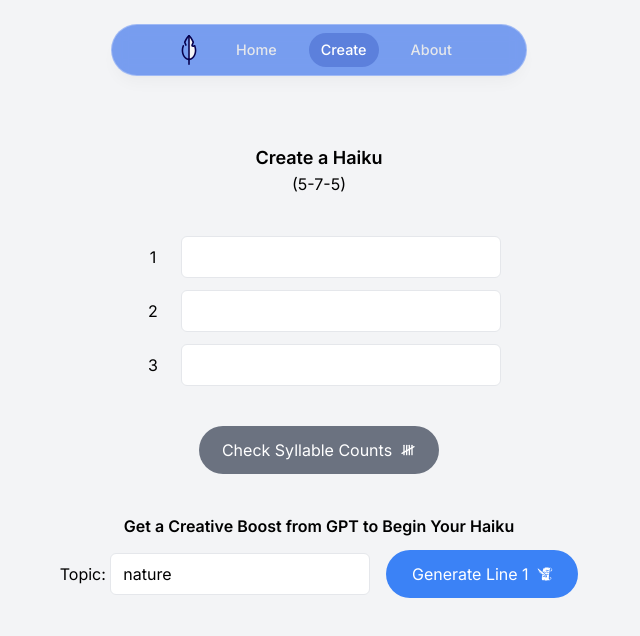
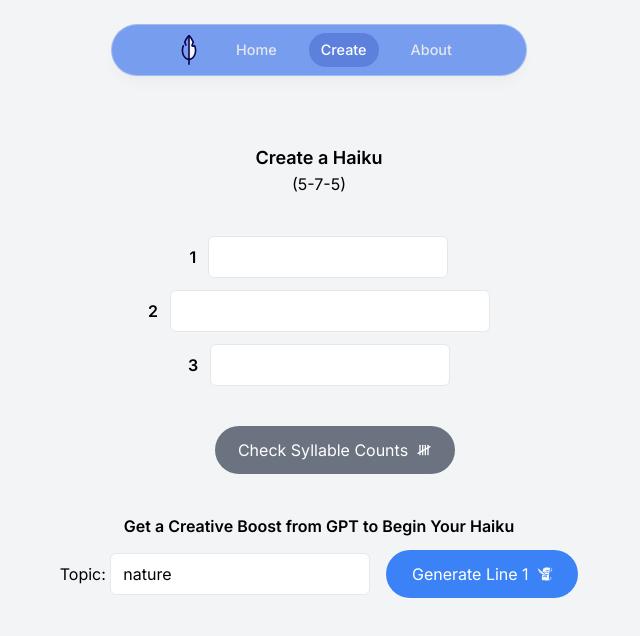
Before and after one commit to Z-Ahmad/quantum-quill, a Next.js app: page /create in a window 1280 px wide. Shown: the top 636 px of the page, without its empty margins (321-961 px from the left). Built offline with nearby package versions, Linux system fonts and the light colour scheme; no server answers.

Commit message:
tweaked styling of lines and syllable button

```diff
--- a/components/Create.tsx
+++ b/components/Create.tsx
@@ -104,11 +104,13 @@ export default function Create() {
         <div className="flex flex-col justify-center items-center gap-y-3 mb-5 sm:mb-10">
           {inputLines.map((line, index) => (
             <div key={index} className="flex items-center gap-3">
-              <label htmlFor={`line${index + 1}`} className="w-8 text-center">
+              <label htmlFor={`line${index + 1}`} className="text-center font-semibold">
                 {index + 1}
               </label>
               <input
-                className={`border rounded-md px-3 py-2 w-full sm:w-[20rem] ${inputBorders[index]}`}
+                className={`border rounded-md px-3 py-2
+                ${inputBorders[index]}
+                ${Number(index) === 1 ? "w-[20rem]" : "w-[15rem]"}`}
                 type="text"
                 name={`line${index + 1}`}
                 id={`line${index + 1}`}
@@ -128,7 +130,7 @@ export default function Create() {
             notify(counts);
           }}
         >
-          <SyllableCheckButton />
+          <SyllableCheckButton/>
         </form>
 
         <form
--- a/components/SyllableCheckButton.tsx
+++ b/components/SyllableCheckButton.tsx
@@ -9,7 +9,7 @@ export default function SyllableCheckButton() {
     <div>
       <button
         type="submit"
-        className="group flex items-center justify-center gap-2 h-[3rem] w-[15rem] bg-gray-500 text-white rounded-full outline-none transition-all focus:scale-110 hover:scale-105 hover:bg-green-500 active:scale-105  disabled:scale-100 disabled:bg-opacity-65"
+        className="group flex items-center justify-center ml-8 gap-2 h-[3rem] w-[15rem] bg-gray-500 text-white rounded-full outline-none transition-all focus:scale-110 hover:scale-105 hover:bg-green-500 active:scale-105  disabled:scale-100 disabled:bg-opacity-65"
         disabled={pending}
       >
         {pending ? (
```
